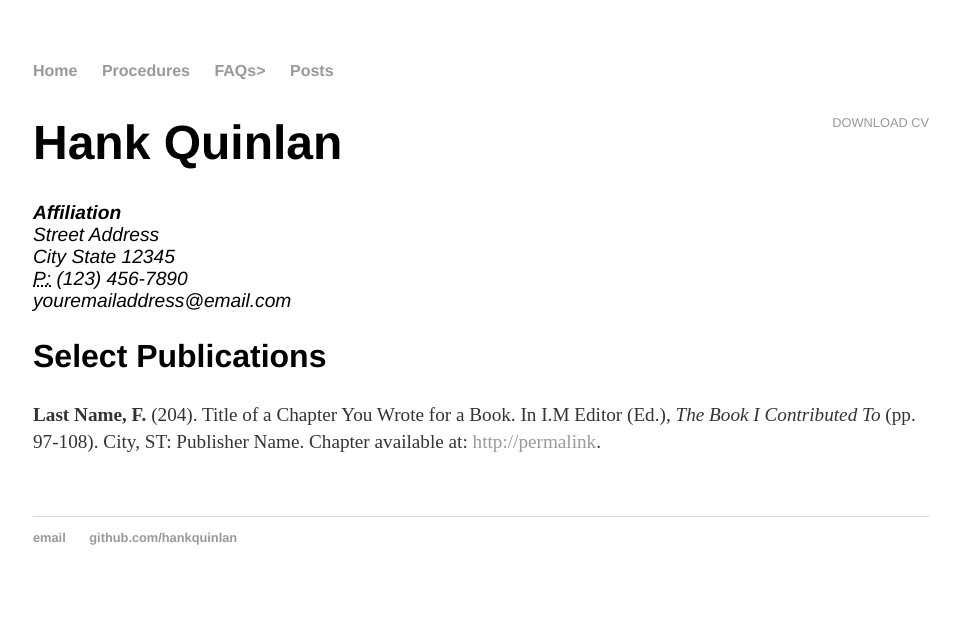
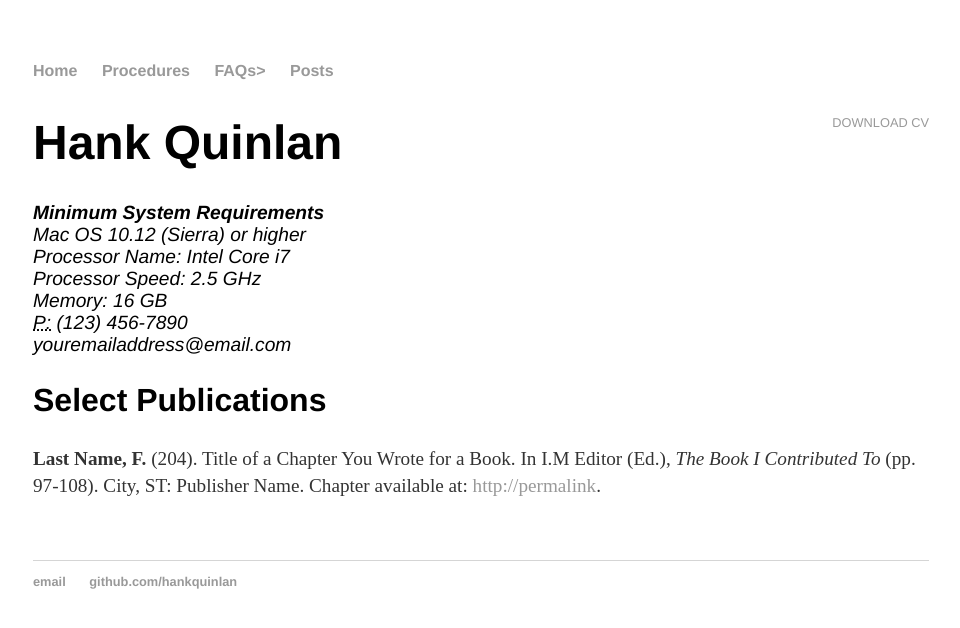
Before and after one commit to jhbeard/jhbeard.github.io, a Jekyll site: the page built from cv/index.html, in a window 1280 px wide. Shown: the top 628 px of the page, without its empty margins (159-1119 px from the left). Built offline with Jekyll 4.4.1, drawn with Linux system fonts in a browser that asks for light colours.

Commit message:
Minor Modifications

```diff
--- a/cv/index.html
+++ b/cv/index.html
@@ -1,15 +1,17 @@
 ---
 layout: default
-title: CV of Your Name
+title: Troubleshooting
 ---
 
 	<div class="cv">
 		<a href="#" class="download" title="Download CV as PDF">Download CV</a>
 					<h1>Hank Quinlan</h1>
 					<address>
-					<strong>Affiliation</strong><br>
-					Street Address<br>
-					City State 12345<br>
+					<strong>Minimum System Requirements</strong><br>
+					Mac OS 10.12 (Sierra) or higher<br>
+					Processor Name:	Intel Core i7<br>
+  				Processor Speed:	2.5 GHz <br>
+					Memory:	16 GB <br>
 					<abbr title="phone">P:</abbr> (123) 456-7890<br>
 					<span class="obfuscate">youremailaddress@email.com</span>
 					</address>
```
